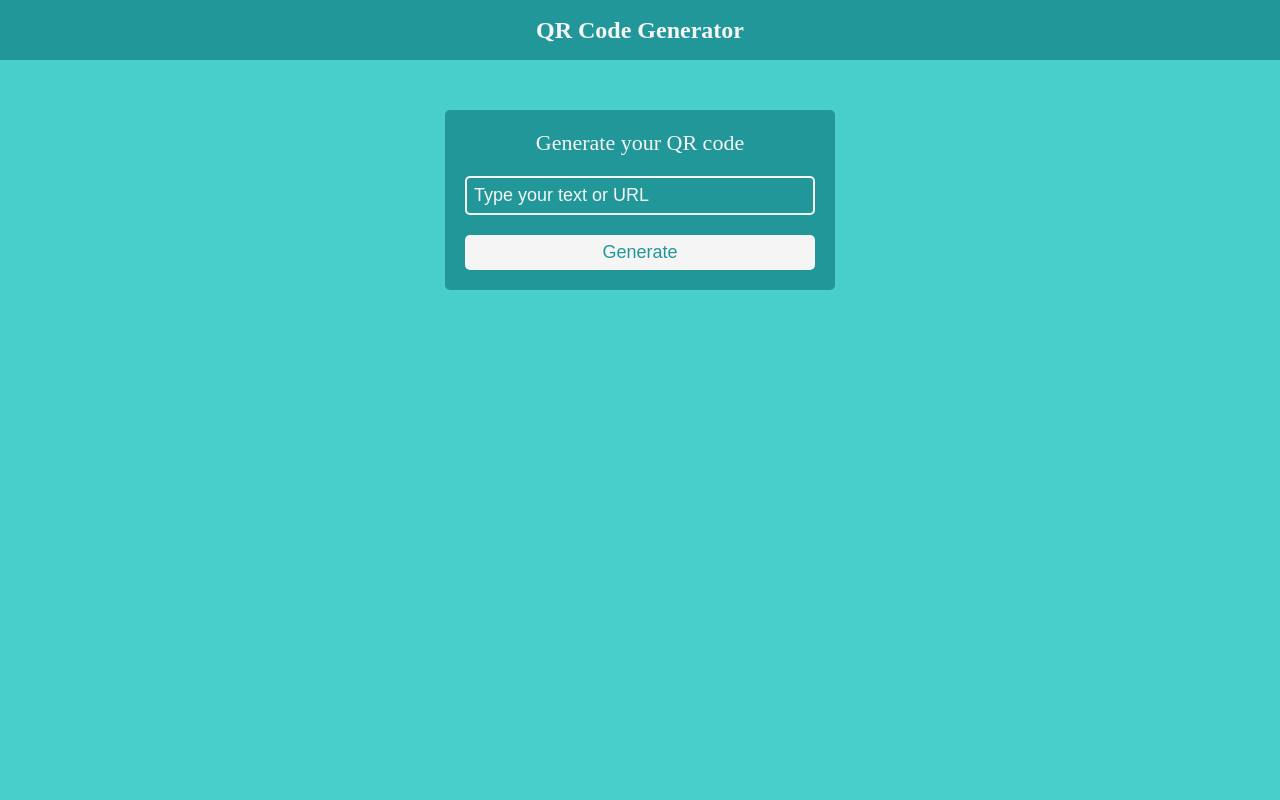
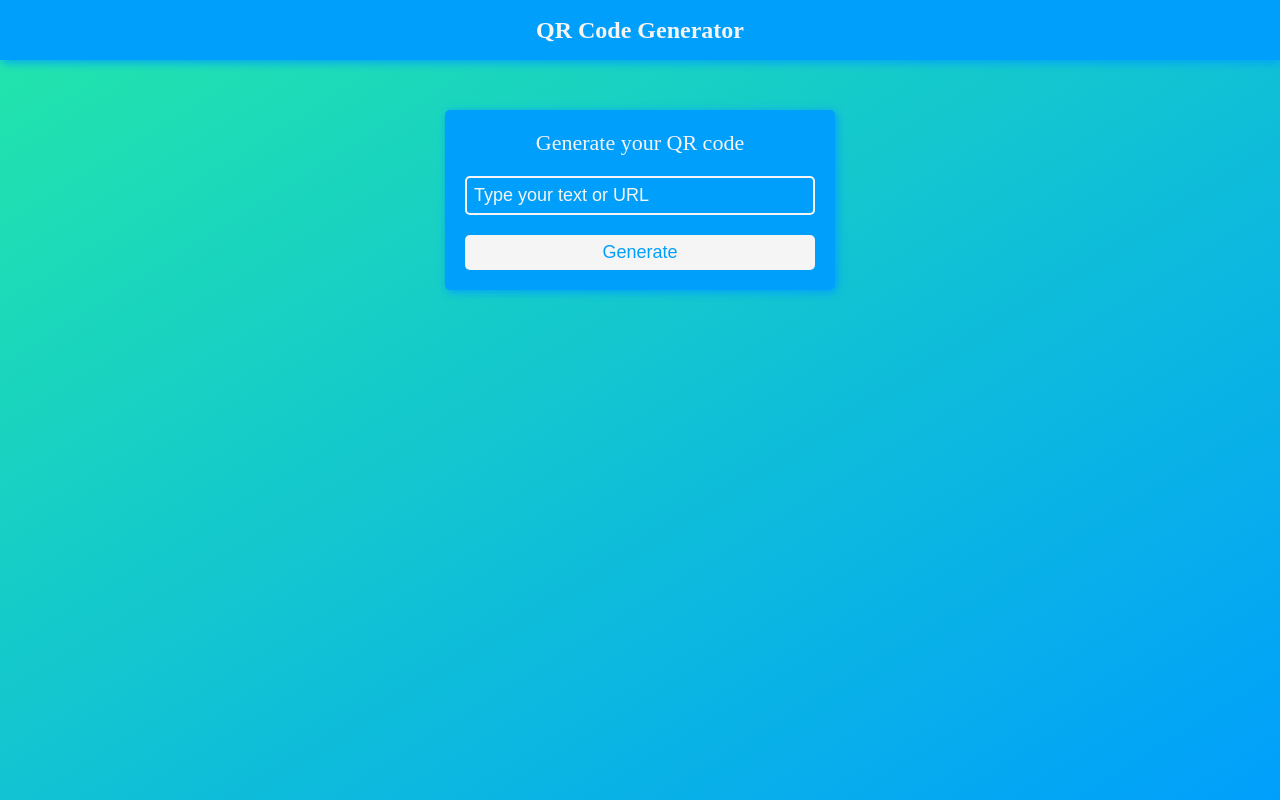
Before and after one commit to gusdkruger/qr-code-generator, a plain HTML site: page index.html in a window 1280 px wide. Drawn offline with Linux system fonts and the light colour scheme.

Commit message:
Improved css and js

```diff
--- a/index.html
+++ b/index.html
@@ -3,7 +3,7 @@
     <head>
         <meta charset="UTF-8">
         <meta name="viewport" content="width=device-width, initial-scale=1.0">
-        <meta name="description" content="Generate a QR code">
+        <meta name="description" content="QR Code Generator">
         <link rel="icon" type="image/x-icon" href="./favicon.png">
         <title>QR Code Generator</title>
         <link rel="stylesheet" href="./style.css">
@@ -14,9 +14,9 @@
         </header>
         <main>
             <form id="qr-form">
-                <label for="input-field">Generate your QR code</label>
-                <input id="input-field" type="text" placeholder="Type your text or URL" minlength="1" maxlength="255" required>
-                <button type="submit" id="button">Generate</button>
+                <label for="qr-input-field">Generate your QR code</label>
+                <input class="custom-outline" id="qr-input-field" type="text" placeholder="Type your text or URL" minlength="1" maxlength="255" required>
+                <button class="custom-outline" type="submit" id="qr-form-btn">Generate</button>
             </form>
             <div id="qr-container">
                 <img id="qr-code" src="" alt="">
--- a/main.js
+++ b/main.js
@@ -1,19 +1,28 @@
 const form = document.getElementById("qr-form");
-form.addEventListener("submit", event => {
+const button = document.getElementById("qr-form-btn");
+
+form.addEventListener("submit", (event) => {
     event.preventDefault();
 
-    const text = document.getElementById("input-field").value.trim();
-    const button = document.getElementById("button");
+    const text = document.getElementById("qr-input-field").value.trim();
     const container = document.getElementById("qr-container");
     const qrCode = document.getElementById("qr-code");
-    button.innerText = "Generating..."
+    button.innerText = "Generating...";
     qrCode.src = `https://api.qrserver.com/v1/create-qr-code/?size=200x200&data=${text}`;
 
-    qrCode.addEventListener("load",() => {
+    qrCode.addEventListener("load", () => {
         container.classList.add("fade-in");
         button.innerText = "Generated!";
-        setTimeout(() => {
-            button.innerText = "Generate";
-        }, 3500);
     })
 });
+
+button.addEventListener("mouseover", () => {
+    if(button.innerText === "Generated!") {
+        button.innerText = "Generate New!";
+    }
+});
+button.addEventListener("mouseout", () => {
+    if(button.innerText === "Generate New!") {
+        button.innerText = "Generated!";
+    }
+});
--- a/style.css
+++ b/style.css
@@ -1,6 +1,6 @@
 :root {
-    --dark-cyan: #229799;
-    --light-cyan: #48CFCB;
+    --blue: #009FFC;
+    --green: #23E7A9;
     --white: #F5F5F5;
 }
 
@@ -12,7 +12,8 @@
 }
 
 body {
-    background-color: var(--light-cyan);
+    background-image: linear-gradient(to bottom right, var(--green), var(--blue));
+    min-height: 100vh;
 }
 
 header {
@@ -20,8 +21,9 @@ header {
     justify-content: center;
     padding: 0 20px;
     height: 60px;
-    background-color: var(--dark-cyan);
+    background-color: var(--blue);
     align-items: center;
+    box-shadow: 2px 2px 10px 0 var(--blue);
 }
 
 header h2 {
@@ -32,69 +34,75 @@ main {
     display: flex;
     flex-direction: column;
     align-items: center;
-    padding-top: 50px;
+    padding: 50px 0;
     gap: 50px;
 }
 
-#qr-form {
+form {
     display: flex;
     flex-direction: column;
     gap: 20px;
     padding: 20px;
     border-radius: 5px;
-    background-color: var(--dark-cyan);
+    background-color: var(--blue);
     width: 82.5%;
     max-width: 350px;
+    box-shadow: 2px 2px 10px 0 var(--blue);
 }
 
-#qr-form label {
+form label {
     font-size: 22px;
     text-align: center;
 }
 
-#input-field {
+form input {
     padding: 7px;
     background-color: transparent;
     border: 2px solid var(--white);
     border-radius: 5px;
 
-    &:focus {
-        outline: none;
-    }
     &::placeholder {
         color: var(--white);
-      }
+    }
 }
 
-#qr-form button {
+.custom-outline {
+    outline: 0px solid var(--green);
+    transition: outline 0.05s;
+
+    &:focus {
+        outline-width: 4px;
+    }
+}
+
+#qr-form-btn {
     padding: 7px;
     background-color: var(--white);
     border-radius: 5px;
     border: none;
     cursor: pointer;
-    color: var(--dark-cyan);
-    transition: background-color 0.5s ease-out, color 0.5s ease-out;
+    color: var(--blue);
+    transition: background-color 0.5s ease-out, color 0.25s ease-out;
 
     &:hover {
-        background-color: var(--light-cyan);
+        background-color: var(--green);
         color: var(--white);
     }
 }
 
 #qr-container {
     opacity: 0;
-    display: flex;
     width: 82.5%;
     max-width: 350px;
     padding: 20px;
     border-radius: 5px;
-    background-color: var(--dark-cyan);
-    margin-bottom: 50px;
+    background-color: var(--blue);
+    box-shadow: 2px 2px 10px 0 var(--blue);
+    transition: opacity 0.75s ease;
 }
 
 #qr-container.fade-in {
     opacity: 1;
-    transition: opacity 0.75s ease;
 }
 
 #qr-code {
```
